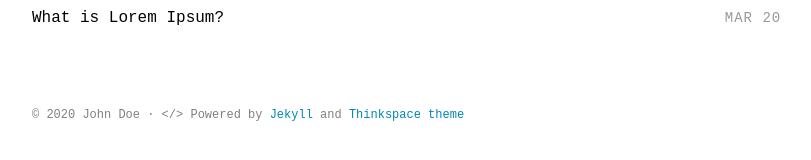
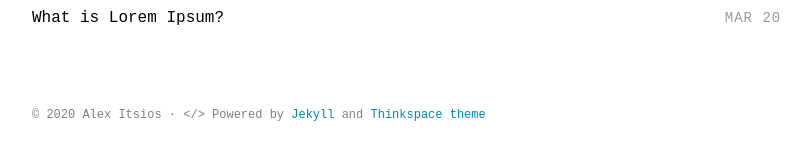
Before and after one commit to alexitsios/site, a Jekyll site: the page built from index.html, in a window 1280 px wide. Shown: the part 469-629 px from the top of the page, without its empty margins (232-1043 px from the left). Built offline with Jekyll 4.4.1, drawn with Linux system fonts in a browser that asks for light colours; some web fonts are replaced.

Commit message:
Update _config.yml

```diff
--- a/_config.yml
+++ b/_config.yml
@@ -3,7 +3,7 @@
 title_right   : "space" # default: ""
 description   : "Minimalist Jekyll theme for technical writing blog."
 keywords      : "Jekyll, theme, free, download, SEO, blog, web, minimalist, thinkspace"
-url           : https://heiswayi.github.io/thinkspace # site url
+url           : https://alexitsios.github.io/site/ # site url
 baseurl       : "" # apply repo name like "/myproject" if used under gh-pages branch, else (under master branch) just leave empty/blank
 cover         : "" # image uri like logo/cover image for site seo
 
@@ -28,7 +28,7 @@
 
 # Author settings
 author:
-  name     : "John Doe"
+  name     : "Alex Itsios"
 
 plugins:
   - jekyll-sitemap
```
